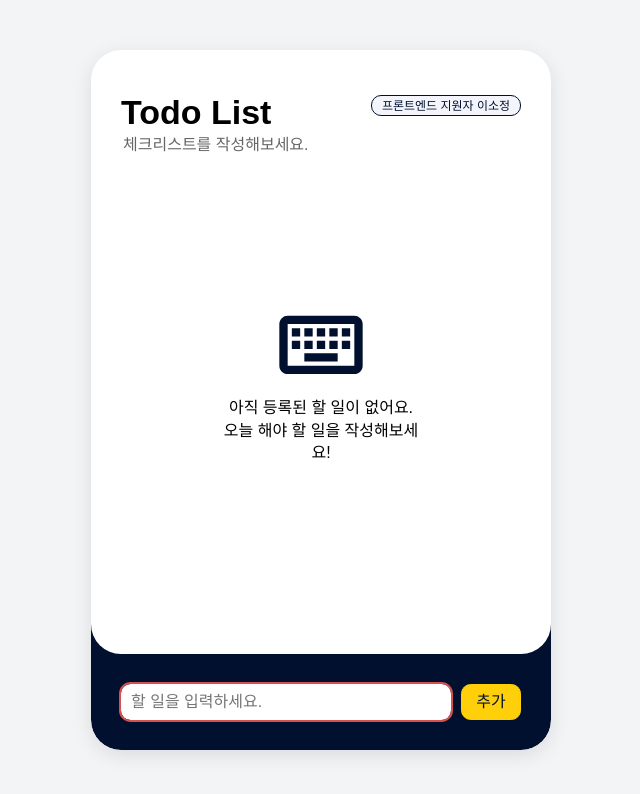
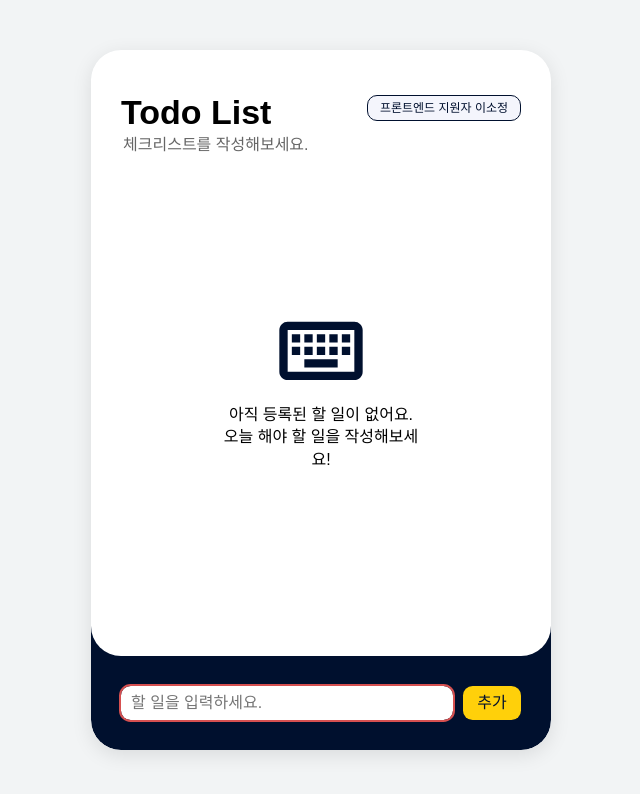
Before and after one commit to s0zzang/TodoList_vanillaJS, a plain HTML site: page index.html in a window 1280 px wide. Shown: the whole page, without its empty margins (319-959 px from the left). Drawn offline with Linux system fonts and the light colour scheme; a web font is replaced by a local one.

Commit message:
Style: 2차 디자인 수정

```diff
--- a/style/base.css
+++ b/style/base.css
@@ -9,6 +9,7 @@
   --color-primary: #00102e;
   --color-primary-soft: #f4f5fc;
   --color-secondary: #ffd00a;
+  --color-secondary-hard: #f3c200;
   --color-third: #d65050;
   --color-gray: #dfdfdf;
   --size-big: 34px;
@@ -37,12 +38,16 @@ button {
 
 .button-v1 {
   color: var(--color-primary);
-  border: 1px solid var(--color-secondary);
   background: var(--color-secondary);
   border-radius: 0.6em;
   height: var(--size-big);
   width: fit-content;
   padding: 0 0.9em;
+  transition: background var(--transition-duration);
+}
+
+.button-v1:hover {
+  background: var(--color-secondary-hard);
 }
 
 input[type="text"] {
--- a/style/header.css
+++ b/style/header.css
@@ -1,6 +1,6 @@
 .todo-header {
   background: #fff;
-  padding: var(--layout-big) var(--layout-medium) 0;
+  padding: var(--layout-big) var(--layout-medium) 10px;
   border-radius: var(--border-radius) var(--border-radius) 0 0;
   position: relative;
 }
@@ -29,5 +29,5 @@
   border: 1px solid currentColor;
   border-radius: 10px;
   background: var(--color-primary-soft);
-  padding: 4px 10px 3px;
+  padding: 6px 12px;
 }
--- a/style/main.css
+++ b/style/main.css
@@ -1,7 +1,6 @@
 .todo-main {
   background: #fff;
-  padding: var(--layout-medium);
-  padding-bottom: var(--layout-big);
+  padding: var(--size-medium) var(--layout-medium);
   border-radius: 0 0 var(--border-radius) var(--border-radius);
   overflow-y: auto;
   height: 100%;
```
